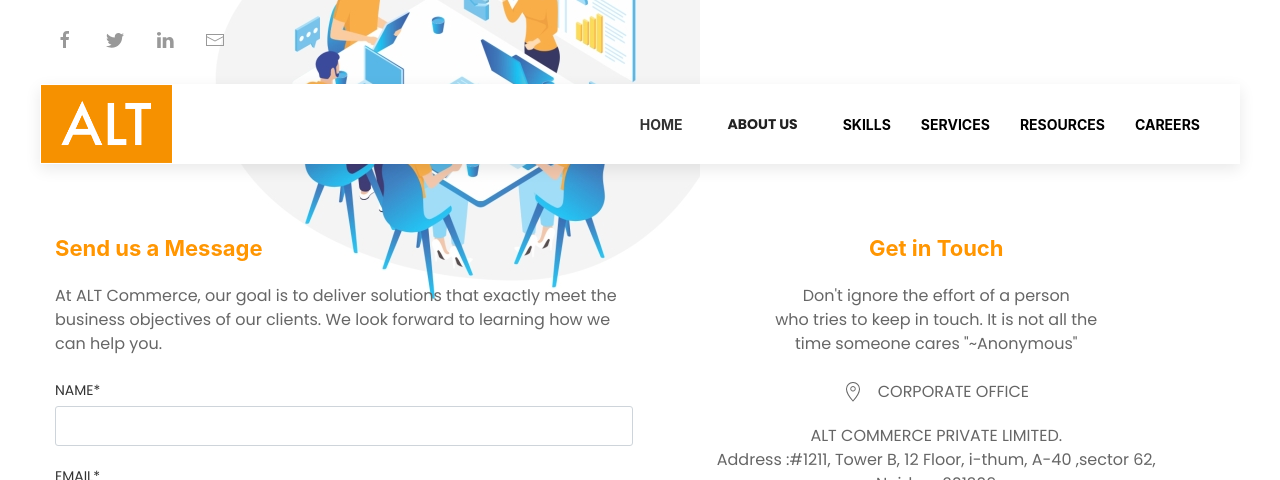
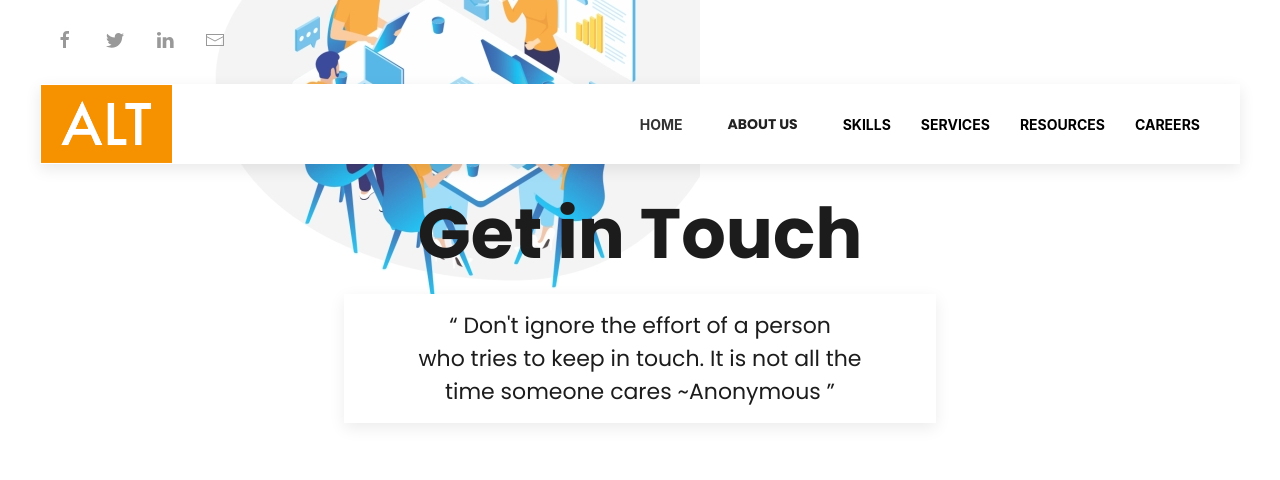
Before and after one commit to mansi29feb/ALT-Website-, a PHP site: page /contactus in a window 1280 px wide. Shown: the top 480 px of the page. Run offline with PHP 8.4, Linux system fonts and the light colour scheme; some libraries are stand-ins or nearby versions.

Commit message:
modified by kavya

```diff
--- a/altcommercewebsit/contactus/index.php
+++ b/altcommercewebsit/contactus/index.php
@@ -3,105 +3,66 @@ include_once "../header.php";
 ?>
 
 <!--contact us start-->
-<div class="uk-container uk-margin-medium-bottom uk-margin-medium-top">
+<div class="uk-container uk-margin uk-margin-large-bottom ">
+    <div class="uk-child-width-1-1@s uk-grid-small" uk-grid>
+        <div class="uk-h2 uk-text-center uk-text-bold services_mainheading">Get in Touch</div>
 
-    <div class="uk-child-width-1-2@m uk-grid-small uk-child-width-1-1@s uk-padding-small" uk-grid>
+        <div class="uk-width-1-2@s uk-align-center">
+                <p class="services_mainpara uk-card uk-card-default uk-card-body uk-box-shadow-medium uk-padding-small uk-text-center uk-card-hover ">“ Don't ignore the effort of a person <br> who tries to keep in touch.
+                                It is not all the <br>time someone cares  ~Anonymous ”
+                </p>
+        </div>
 
-        <div class="uk-width-1-2@m">
-            <div class="uk-h3 uk-text-left services_article_heading uk-margin-small-top uk-text-bold">Send us a Message</div>
-            <div class="career_para uk-text-left">At ALT Commerce, our goal is to deliver solutions that
-                exactly meet the business objectives of our clients. We look forward to learning how we can help you.</div><br>
+        <div class="uk-child-width-1-2@m uk-grid-small uk-child-width-1-1@s uk-padding-small" uk-grid>
 
-            <form class="uk-form-stacked" action="<?php echo $filePath;?>sendmail/index.php" method="post">
-                <div class="uk-margin">
-                    <label class="uk-form-label" for="form-stacked-text">NAME*</label>
-                    <div class="uk-form-controls">
-                        <input class="uk-input" id="form-stacked-text" type="text" placeholder="" name="name">
+                <div class="uk-width-1-2@m">
+                    <div class="uk-text-center">
+                        <iframe src="https://docs.google.com/forms/d/e/1FAIpQLSdNl0WC5Kx-jqt27eq7ppyLZsLmVDvGlIMvObK_Mmi18Shtyg/viewform?embedded=true" width="600" height="1000" frameborder="0" marginheight="0" marginwidth="0">Loading…</iframe>
                     </div>
                 </div>
-                <div class="uk-margin">
-                    <label class="uk-form-label" for="form-s-email">EMAIL*</label>
-                    <div class="uk-form-controls">
-                        <input class="uk-input" id="form-s-email" type="email" placeholder="" name="email">
+                <div class="uk-width-1-2@m">
+                    <div class="uk-text-center">
+                        <div class="uk-h1  uk-margin-small-top uk-text-bold"><span style="color:#ff7600;"> Our</span>&nbsp;Office</div>
+                        <div class="uk-inline">
+                            <div class="case_card uk-card uk-card-default uk-margin uk-card-hover uk-transition-toggle" tabindex="0" >
+
+                                <img class="uk-transition-scale-up" src="<?php echo $filePath;?>images/noida.jpg" alt="" style="opacity: 0.9; width: 300px; height: 222px;">
+                                <div class="uk-overlay uk-position-center"><button type="button" class="uk-button uk-button-text" ><a  class="cases_btnlink" href="https://goo.gl/maps/yn6EXoLCaQzXEMEY9" style="color:white;" target="_blank">CORPORATE OFFICE </a></button>
+                                </div>
+
+                        </div>
                     </div>
-                </div>
-                <div class="uk-margin">
-                    <label class="uk-form-label" for="form-stacked-text">SUBJECT*</label>
-                    <div class="uk-form-controls">
-                        <input class="uk-input" id="form-stacked-text" type="text" placeholder="" name="subject">
+                    <div class="uk-inline">
+
+                        <div class="case_card uk-card uk-card-default uk-margin uk-card-hover uk-transition-toggle" tabindex="0" >
+
+                            <img class="uk-transition-scale-up" src="<?php echo $filePath;?>images/Bangalore.jpg" alt="" style="opacity: 0.9; width: 300px; height: 222px;">
+                            <div class="uk-overlay uk-position-center"><button type="button" class="uk-button uk-button-text" ><a  class="cases_btnlink" href="https://goo.gl/maps/ycdkDSCKBfi7pqc76" style="color:white;" target="_blank">BANGALORE OFFICE </a></button>
+                            </div>
+
+                        </div>
                     </div>
-                </div>
-                <div class="uk-margin">
-                    <label class="uk-form-label" for="form-stacked-text">MESSAGE*</label>
-                    <textarea class="uk-textarea" rows="5" placeholder="" name="msg"></textarea>
-                </div>
 
-                <div class="uk-margin">
-                    <div class="g-recaptcha" data-sitekey="6Lcw6HcUAAAAALgTE9ImQ-5lSlG0-uRuIvsLxvTX" data-callback="verifyRecaptchaCallback" data-expired-callback="expiredRecaptchaCallback"></div>
-                    <input style="display:none" class="form-control d-none" data-recaptcha="true"  data-error="Please complete the Captcha">
-                    <div class="help-block with-errors"></div>
-                </div><br>
-                <button class="uk-button uk-button-default sub-button">SEND MESSAGE</button>
-            </form>
-        </div>
-        <div class="uk-width-1-2@m">
-
-            <div class="uk-text-center">
-                <div class="uk-h3  services_article_heading uk-margin-small-top uk-text-bold">Get in Touch</div>
-                <div class="career_para">Don't ignore the effort of a person <br> who tries to keep in touch.
-                        It is not all the <br>time someone cares  "~Anonymous" </div><br>
-                    <span class="uk-margin-small-right" uk-icon="location"></span>&nbsp;CORPORATE OFFICE
-                    <p>ALT COMMERCE PRIVATE LIMITED.
-                    <br> Address :#1211, Tower B, 12 Floor, i-thum, A-40 ,sector 62,<br> Noida – 201309</p>
-                    <span class="uk-margin-small-right" uk-icon="location"></span>&nbsp;BANGALORE OFFICE
-                    <p>WORK DISTRICT <br> Address :#46, 7th B Main Rd, 4th Block, Jayanagar,<br> Bengaluru – 560041</p>
-                        <!---->
-                        <div class="">
+                    <div class="uk-text-center uk-margin-top">
                             <span uk-icon="receiver" class="uk-icon">
                             <svg width="20" height="20" viewBox="0 0 20 20" xmlns="http://www.w3.org/2000/svg" data-svg="receiver"><path fill="none" stroke="#000" stroke-width="1.01" d="M6.189,13.611C8.134,15.525 11.097,18.239 13.867,18.257C16.47,18.275 18.2,16.241 18.2,16.241L14.509,12.551L11.539,13.639L6.189,8.29L7.313,5.355L3.76,1.8C3.76,1.8 1.732,3.537 1.7,6.092C1.667,8.809 4.347,11.738 6.189,13.611"></path></svg></span>&nbsp;Call Us:<br>
-                            <div class="uk-text-bold uk-text-secondary contact_text">
-                                +911204226757<br><br>
+                            <div class="uk-text-bold uk-text-secondary contact_text" style="color:#ff7600;">
+                                0120-4226757<br><br>
                              </div>
 
                              <span uk-icon="mail" class="uk-icon"><svg width="20" height="20" viewBox="0 0 20 20" xmlns="http://www.w3.org/2000/svg" data-svg="mail"><polyline fill="none" stroke="#000" points="1.4,6.5 10,11 18.6,6.5"></polyline><path d="M 1,4 1,16 19,16 19,4 1,4 Z M 18,15 2,15 2,5 18,5 18,15 Z"></path></svg></span>&nbsp;Email Us:<br>
                            <div class="uk-text-bold uk-text-secondary contact_text">
                             info@altcommerce.com</div>
-                        </div>
-
-
-             </div>
-
+                    </div>
+                </div>
+            </div>
         </div>
 
     </div>
 </div>
-<div class="uk-container-fluid">
-<div class="uk-child-width-expand@s ">
-        <!--
-                <iframe  frameborder="0"
-                src="https://www.google.com/maps/embed?pb=!1m18!1m12!1m3!1d3888.6470254577785!2d77.580223149983!3d12.930393290838163!2m3!1f0!2f0!3f0!3m2!1i1024!2i768!4f13.1!3m3!1m2!1s0x3bae1551a8fe2871%3A0x55a7248ef808e68b!2sALT%20Commerce!5e0!3m2!1sen!2sin!4v1584605675234!5m2!1sen!2sin" width="600" height="450" frameborder="0" style="border:0;" allowfullscreen="" aria-hidden="false" tabindex="0">
-                </iframe>
-    -->
 
-    <!-- map container start -->
-    <div class="map-container">
-        <div id="map-canvas"></div>
-    </div>
 
-    <!-- map container end -->
-    <style>
-        #map-canvas{height:100%;}
-        .map-container {
-    height: 450px;
-    position: relative;
-    margin: 0;
-    padding: 0;
-}
-    </style>
 
-</div>
-</div>
-<script src="https://maps.googleapis.com/maps/api/js?libraries=places&key=AIzaSyDjQ1OrapthKCWtfDX9tlbkr84xRW8RMSk"></script>
 
 <!--contact us end -->
 <?php
```
Also changed, not shown: altcommercewebsit/images/Bangalore.jpg (added), altcommercewebsit/images/noida.jpg (added).
